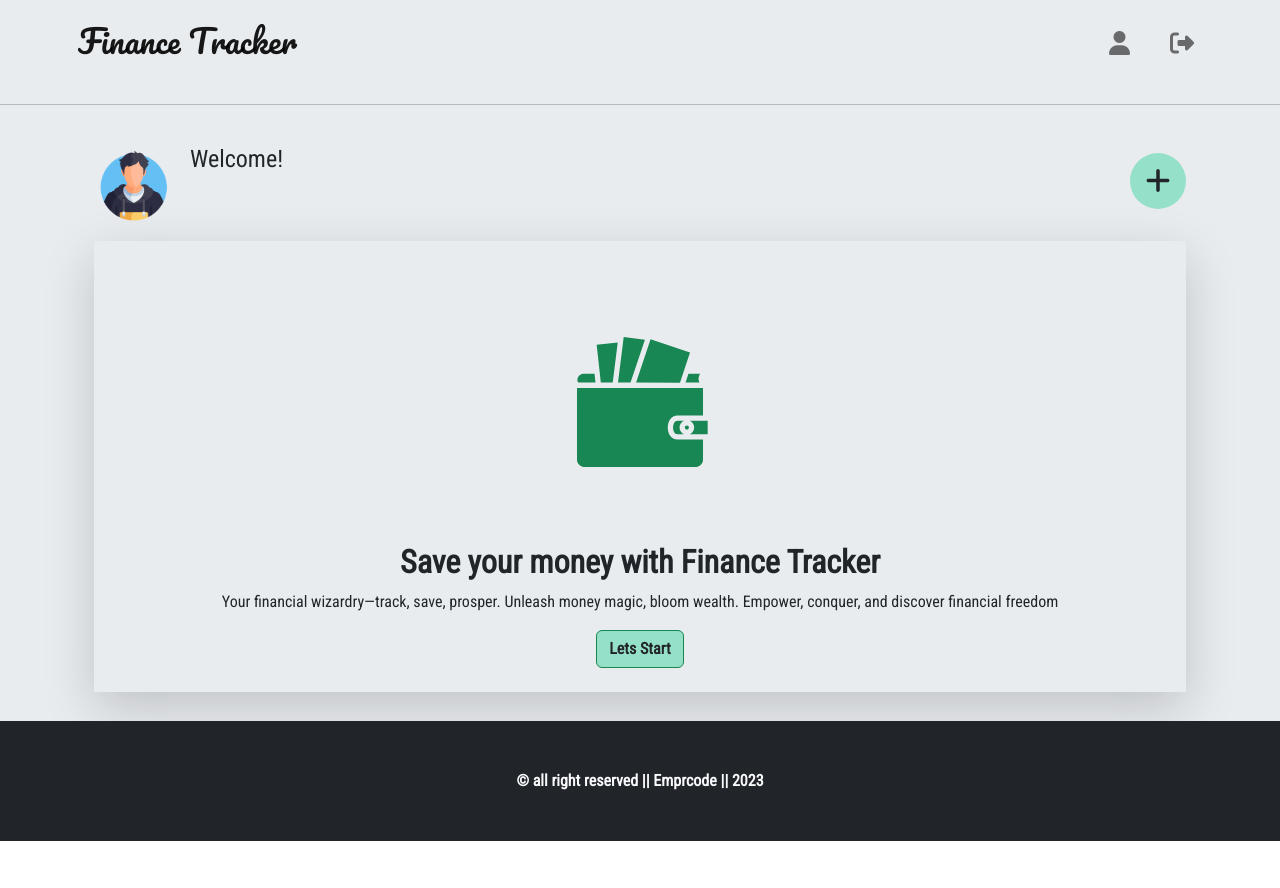
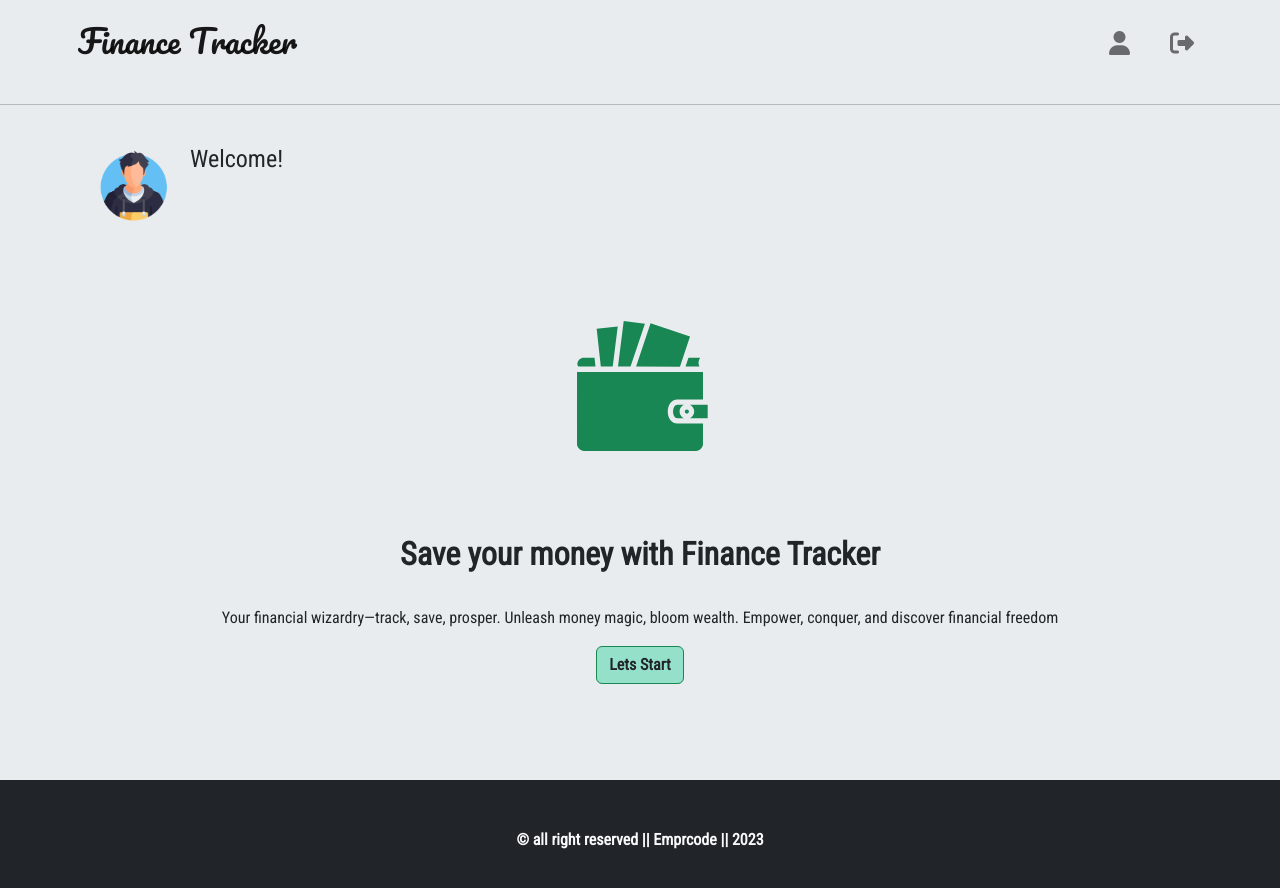
Before and after one commit to Emprcode/ft-v2, a React (Create React App) app: page /dashboard in a window 1280 px wide. Shown: the top 888 px of the page. Before the commit the page ends 841 px from the top, so only its background shows below. Built offline with nearby package versions, Linux system fonts and the light colour scheme.

Commit message:
code updated

```diff
--- a/src/pages/dashboard/Dashboard.js
+++ b/src/pages/dashboard/Dashboard.js
@@ -53,7 +53,9 @@ const Dashboard = ({ tranactions, user }) => {
               </div>
             </div>
           </Col>
+
           <Col>
+            {tranactions?.length > 0 ? (
               <Link
                 to="/add-transaction"
                 className="d-flex justify-content-end nav-link">
@@ -61,6 +63,9 @@ const Dashboard = ({ tranactions, user }) => {
                   <i class="fa-solid fa-plus"></i>
                 </span>
               </Link>
+            ) : (
+              <></>
+            )}
           </Col>
         </Row>
 
@@ -126,9 +131,9 @@ const Dashboard = ({ tranactions, user }) => {
             </div>
           </>
         ) : (
-          <div className="p-4 mt-3 shadow-lg">
+          <div className="p-4 mb-5 mt-3 shado">
             <div className="d-flex justify-content-center p-5 ">
-              <Row className="p-3">
+              <Row className="">
                 <div className="text-success">
                   <GiWallet size={150} />
                 </div>
@@ -136,7 +141,9 @@ const Dashboard = ({ tranactions, user }) => {
             </div>
 
             <div className="text-center">
-              <h2 className="fw-bold">Save your money with Finance Tracker</h2>
+              <h2 className="fw-bold p-4">
+                Save your money with Finance Tracker
+              </h2>
               <p>
                 Your financial wizardry—track, save, prosper. Unleash money
                 magic, bloom wealth. Empower, conquer, and discover financial
```
Lines whose indentation alone changed are shown as unchanged.
